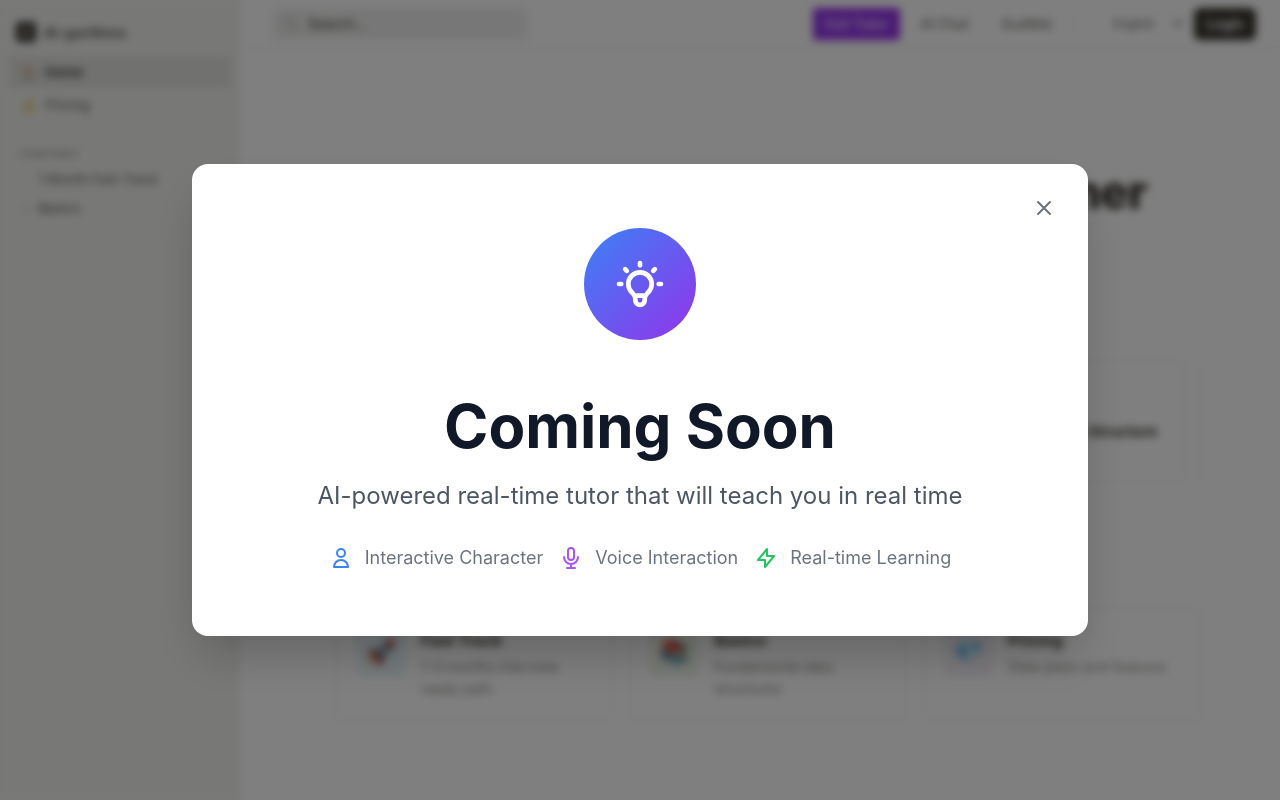
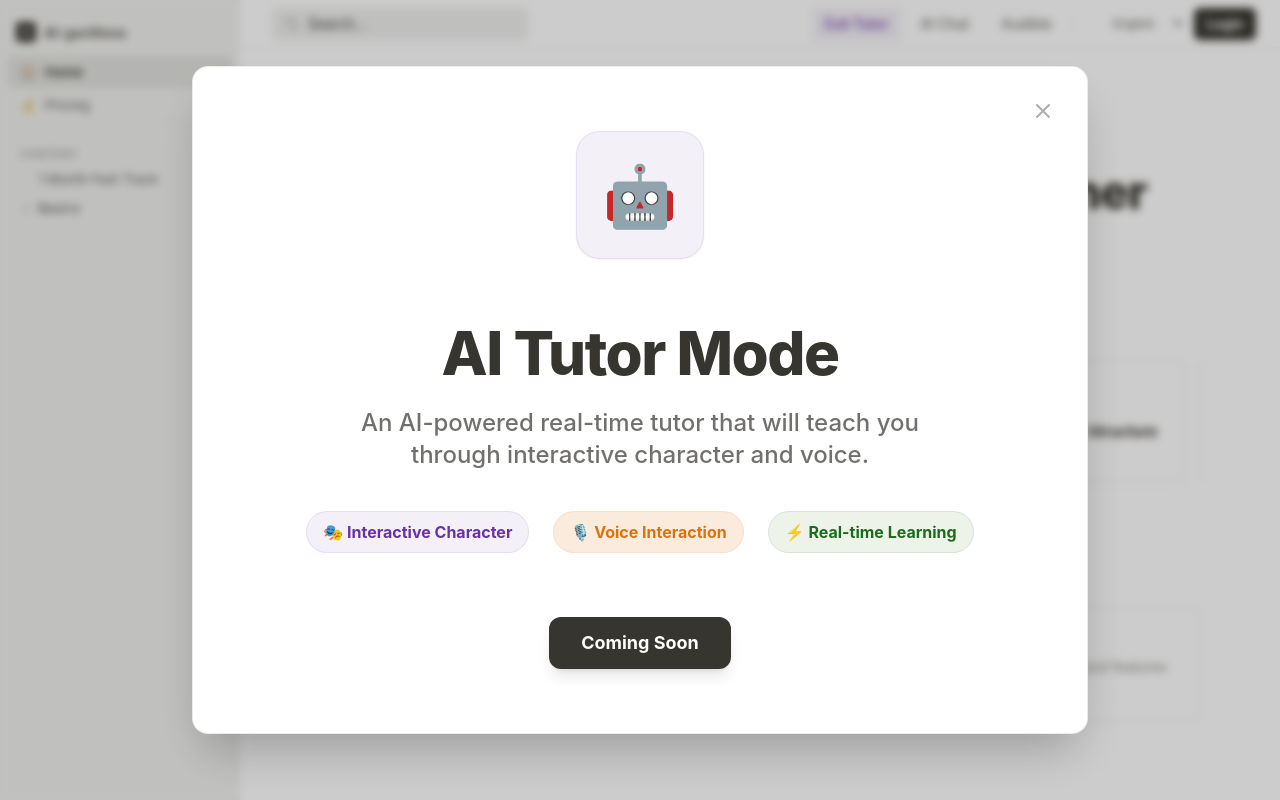
Before and after one commit to Chinese-Community-AI/AI-gorithms, a Next.js app: page / in a window 1280 px wide. Both pictures are taken after a click on the button "AI Tutor". Built offline with nearby package versions, Linux system fonts and the light colour scheme.

Commit message:
Update some UIs

```diff
--- a/components/layout/Header.tsx
+++ b/components/layout/Header.tsx
@@ -10,13 +10,13 @@ import { useSearch } from "@/contexts/SearchContext";
 const NavButton = ({
   onClick,
   isActive,
-  activeColor,
+  activeClass,
   label,
   activeLabel,
 }: {
   onClick: () => void;
   isActive: boolean;
-  activeColor: string;
+  activeClass: string;
   label: string;
   activeLabel: string;
 }) => (
@@ -24,7 +24,7 @@ const NavButton = ({
     onClick={onClick}
     className={`hidden sm:block px-3 py-1.5 text-xs lg:text-sm rounded-sm font-medium transition-all duration-200 ${
       isActive
-        ? `${activeColor} text-white shadow-sm`
+        ? `${activeClass} shadow-sm`
         : "text-[var(--foreground)] opacity-70 hover:opacity-100 hover:bg-[var(--sidebar-hover)]"
     }`}
   >
@@ -101,21 +101,21 @@ export default function Header() {
           <NavButton
             onClick={toggleTutorMode}
             isActive={isTutorMode}
-            activeColor="bg-purple-600 dark:bg-purple-700"
+            activeClass="bg-[#f4f0f7] text-[#6931a5] dark:bg-[#251c2e] dark:text-[#a66ed1]"
             label="AI Tutor"
             activeLabel="Exit Tutor"
           />
           <NavButton
             onClick={toggleFocusMode}
             isActive={isFocusMode}
-            activeColor="bg-[#37352f] dark:bg-gray-100 dark:!text-[#191919]"
+            activeClass="bg-[#37352f] text-white dark:bg-gray-100 dark:text-[#191919]"
             label="AI Chat"
             activeLabel="Exit Chat"
           />
           <NavButton
             onClick={toggleAudibleMode}
             isActive={isAudibleMode}
-            activeColor="bg-orange-600 dark:bg-orange-700"
+            activeClass="bg-[#faebdd] text-[#d9730d] dark:bg-[#2c221a] dark:text-[#d9730d]"
             label="Audible"
             activeLabel="Exit Audible"
           />
--- a/components/tutor/ComingSoon.tsx
+++ b/components/tutor/ComingSoon.tsx
@@ -10,15 +10,15 @@ export default function ComingSoon() {
   }
 
   return (
-    <div className="fixed inset-0 z-50 flex items-center justify-center bg-black/50 backdrop-blur-sm">
-      <div className="relative bg-white dark:bg-gray-900 rounded-2xl shadow-2xl max-w-4xl w-full mx-4 p-12 lg:p-16">
+    <div className="fixed inset-0 z-50 flex items-center justify-center bg-black/20 backdrop-blur-sm">
+      <div className="relative bg-white dark:bg-[#191919] rounded-2xl shadow-2xl max-w-4xl w-full mx-4 p-12 lg:p-16 border border-[rgba(55,53,47,0.09)] dark:border-gray-800">
         <button
           onClick={closeTutorMode}
-          className="absolute top-6 right-6 p-2 hover:bg-gray-100 dark:hover:bg-gray-800 rounded-lg transition-colors"
+          className="absolute top-6 right-6 p-2 hover:bg-[rgba(55,53,47,0.05)] dark:hover:bg-gray-800 rounded-lg transition-colors text-[var(--foreground)] opacity-40 hover:opacity-100"
           aria-label="Close"
         >
           <svg
-            className="w-6 h-6 text-gray-500 dark:text-gray-400"
+            className="w-6 h-6"
             fill="none"
             stroke="currentColor"
             viewBox="0 0 24 24"
@@ -33,81 +33,41 @@ export default function ComingSoon() {
         </button>
 
         <div className="text-center">
-          <div className="mb-8">
-            <div className="inline-flex items-center justify-center w-28 h-28 rounded-full bg-gradient-to-br from-blue-500 to-purple-600 mb-6">
-              <svg
-                className="w-14 h-14 text-white"
-                fill="none"
-                stroke="currentColor"
-                viewBox="0 0 24 24"
-              >
-                <path
-                  strokeLinecap="round"
-                  strokeLinejoin="round"
-                  strokeWidth={2}
-                  d="M9.663 17h4.673M12 3v1m6.364 1.636l-.707.707M21 12h-1M4 12H3m3.343-5.657l-.707-.707m2.828 9.9a5 5 0 117.072 0l-.548.547A3.374 3.374 0 0014 18.469V19a2 2 0 11-4 0v-.531c0-.895-.356-1.754-.988-2.386l-.548-.547z"
-                />
-              </svg>
+          <div className="mb-10">
+            <div className="inline-flex items-center justify-center w-32 h-32 rounded-3xl bg-[#f4f0f7] dark:bg-[#251c2e] mb-6 shadow-sm border border-[rgba(105,49,165,0.1)]">
+              <span className="text-6xl">🤖</span>
             </div>
           </div>
 
-          <h2 className="text-4xl lg:text-6xl font-bold text-gray-900 dark:text-gray-100 mb-6">
-            Coming Soon
+          <h2 className="text-4xl lg:text-6xl font-extrabold text-[var(--foreground)] mb-6 tracking-tight">
+            AI Tutor Mode
           </h2>
 
-          <p className="text-xl lg:text-2xl text-gray-600 dark:text-gray-400 mb-8 leading-relaxed">
-            AI-powered real-time tutor that will teach you in real time
+          <p className="text-xl lg:text-2xl text-[var(--foreground)] opacity-70 mb-10 leading-relaxed font-medium">
+            An AI-powered real-time tutor that will teach you{" "}
+            <br className="hidden lg:block" /> through interactive character and
+            voice.
           </p>
 
-          <div className="flex flex-col sm:flex-row gap-4 justify-center items-center text-base lg:text-lg text-gray-500 dark:text-gray-400">
-            <div className="flex items-center gap-3">
-              <svg
-                className="w-6 h-6 text-blue-500"
-                fill="none"
-                stroke="currentColor"
-                viewBox="0 0 24 24"
-              >
-                <path
-                  strokeLinecap="round"
-                  strokeLinejoin="round"
-                  strokeWidth={2}
-                  d="M16 7a4 4 0 11-8 0 4 4 0 018 0zM12 14a7 7 0 00-7 7h14a7 7 0 00-7-7z"
-                />
-              </svg>
-              <span>Interactive Character</span>
+          <div className="flex flex-col sm:flex-row gap-6 justify-center items-center">
+            <div className="flex items-center gap-3 px-4 py-2 bg-[#f4f0f7] dark:bg-[#251c2e] rounded-full text-[#6931a5] dark:text-[#a66ed1] font-bold text-sm lg:text-base border border-[rgba(105,49,165,0.1)]">
+              <span>🎭 Interactive Character</span>
             </div>
-            <div className="flex items-center gap-3">
-              <svg
-                className="w-6 h-6 text-purple-500"
-                fill="none"
-                stroke="currentColor"
-                viewBox="0 0 24 24"
-              >
-                <path
-                  strokeLinecap="round"
-                  strokeLinejoin="round"
-                  strokeWidth={2}
-                  d="M19 11a7 7 0 01-7 7m0 0a7 7 0 01-7-7m7 7v4m0 0H8m4 0h4m-4-8a3 3 0 01-3-3V5a3 3 0 116 0v6a3 3 0 01-3 3z"
-                />
-              </svg>
-              <span>Voice Interaction</span>
+            <div className="flex items-center gap-3 px-4 py-2 bg-[#faebdd] dark:bg-[#2c221a] rounded-full text-[#d9730d] font-bold text-sm lg:text-base border border-[rgba(217,115,13,0.1)]">
+              <span>🎙️ Voice Interaction</span>
             </div>
-            <div className="flex items-center gap-3">
-              <svg
-                className="w-6 h-6 text-green-500"
-                fill="none"
-                stroke="currentColor"
-                viewBox="0 0 24 24"
-              >
-                <path
-                  strokeLinecap="round"
-                  strokeLinejoin="round"
-                  strokeWidth={2}
-                  d="M13 10V3L4 14h7v7l9-11h-7z"
-                />
-              </svg>
-              <span>Real-time Learning</span>
+            <div className="flex items-center gap-3 px-4 py-2 bg-[#edf3e8] dark:bg-[#1c2d1c] rounded-full text-[#1c6b1c] font-bold text-sm lg:text-base border border-[rgba(28,107,28,0.1)]">
+              <span>⚡ Real-time Learning</span>
             </div>
+          </div>
+
+          <div className="mt-16">
+            <button
+              onClick={closeTutorMode}
+              className="px-8 py-3 bg-[#37352f] text-white dark:bg-gray-100 dark:text-[#191919] rounded-xl font-bold text-lg hover:opacity-90 transition-all shadow-lg"
+            >
+              Coming Soon
+            </button>
           </div>
         </div>
       </div>
```
Also changed, not shown: components/audio/AudioPlayer.tsx (+61 -70 lines).
